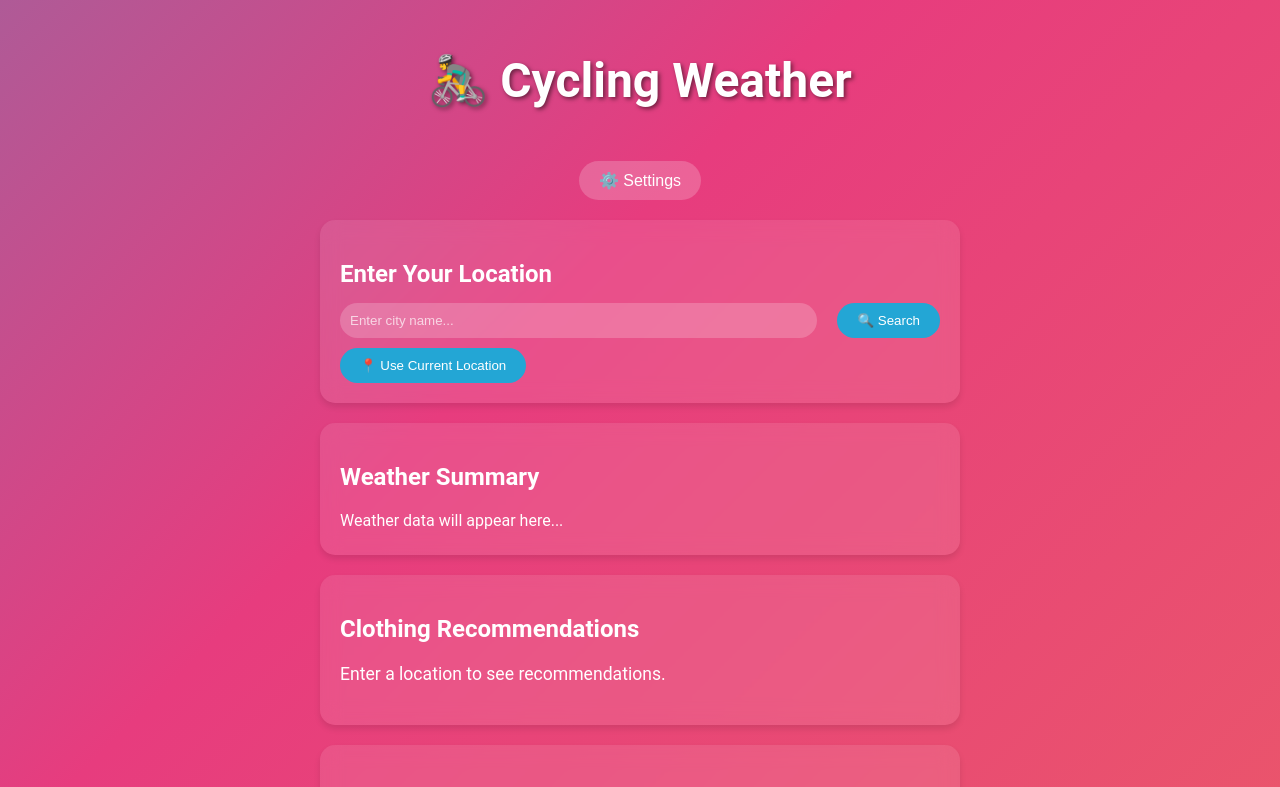
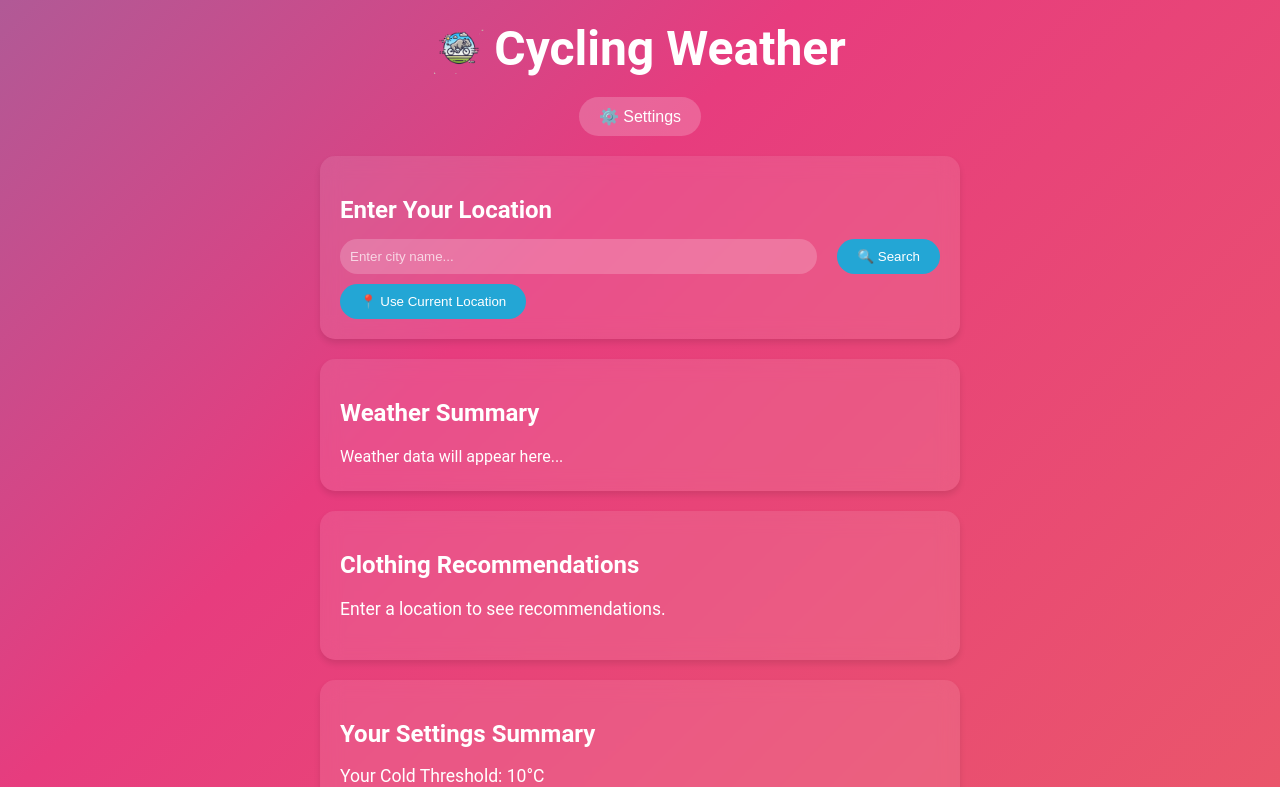
Before and after one commit to andrewweddell/andrewweddell.github.io, a React (Create React App) app: page / in a window 1280 px wide. Shown: the top 787 px of the page. Built offline with nearby package versions, Linux system fonts and the light colour scheme; no server answers.

Commit message:
New logo

```diff
--- a/src/components/Home.js
+++ b/src/components/Home.js
@@ -4,7 +4,7 @@ import Modal from 'react-modal';
 import { ThresholdContext } from '../context/ThresholdContext';
 import Settings from './Settings';
 import styles from './Home.module.scss';
-
+import logo from '../images/logo.png';
 
 Modal.setAppElement('#root'); // To prevent accessibility-related warnings
 
@@ -15,6 +15,7 @@ const Home = () => {
   const [clothingRecommendation, setClothingRecommendation] = useState('');
   const [isSettingsOpen, setIsSettingsOpen] = useState(false);
   const { coldThreshold, warmThreshold } = useContext(ThresholdContext);
+  const [displayedLocation, setDisplayedLocation] = useState('');
 
   const API_KEY = 'a5705087624892d6a318bbd822abe8ec';
 
@@ -125,8 +126,19 @@ const Home = () => {
       .then((response) => {
         if (response.data.length > 0) {
           const { lat, lon, name, country } = response.data[0];
-          fetchWeatherData(lat, lon);
-          setLocation(`${name}, ${country}`);
+          axios
+            .get(
+              `https://api.openweathermap.org/data/2.5/weather?lat=${lat}&lon=${lon}&units=metric&appid=${API_KEY}`
+            )
+            .then((weatherResponse) => {
+              setWeatherData(weatherResponse.data);
+              generateClothingRecommendation(weatherResponse.data);
+              setLocation(`${name}, ${country}`);
+              setDisplayedLocation(`${name}, ${country}`);
+            })
+            .catch((error) => {
+              setError('Failed to fetch weather data');
+            });
         } else {
           setError('Location not found. Please try another city name.');
         }
@@ -139,7 +151,10 @@ const Home = () => {
   return (
     <div className={styles.homeContainer}>
       <header className={styles.header}>
-        <h1>🚴‍♂️ Cycling Weather</h1>
+        <div className={styles.titleContainer}>
+          <img src={logo} alt="Weather App Logo" className={styles.logo} />
+          <h1>Cycling Weather</h1>
+        </div>
       </header>
       <button className={styles.settingsButton} onClick={() => setIsSettingsOpen(true)}>⚙️ Settings</button>
       <section className={styles.section}>
@@ -162,7 +177,7 @@ const Home = () => {
         <div className={styles.weatherDetails}>
           {weatherData ? (
             <>
-              <h3 className={styles.locationName}>{location}</h3>
+              <h3 className={styles.locationName}>{displayedLocation}</h3>
               <div className={styles.weatherIcon}>
                 {getWeatherIcon(weatherData.weather[0].main)}
               </div>
--- a/src/components/Home.module.scss
+++ b/src/components/Home.module.scss
@@ -20,11 +20,23 @@
 .header {
   text-align: center;
   margin-bottom: 20px;
+}
 
-  h1 {
-    font-size: 2.5rem;
-    text-shadow: 2px 2px 4px rgba(0,0,0,0.5);
-  }
+.titleContainer {
+  display: flex;
+  align-items: center;
+  justify-content: center;
+}
+
+.logo {
+  width: 30px; // Adjust this value to make the logo smaller or larger
+  height: auto;
+  margin-right: 10px;
+}
+
+h1 {
+  font-size: 2rem; // Adjust this value as needed
+  margin: 0; // Remove default margin
 }
 
 .settingsButton {
@@ -138,10 +150,6 @@
   margin-bottom: 10px;
 }
 
-h1 {
-  font-size: 2rem;
-}
-
 h2 {
   font-size: 1.5rem;
 }
@@ -188,3 +196,19 @@ p {
   margin-bottom: 10px;
   text-align: center;
 }
+
+.logo {
+  width: 50px; // Adjust as needed
+  height: auto;
+  margin-right: 10px;
+}
+
+@media (max-width: 768px) {
+  .logo {
+    width: 24px; // Even smaller on mobile devices
+  }
+
+  h1 {
+    font-size: 1.5rem; // Smaller font size on mobile devices
+  }
+}
```
Also changed, not shown: src/images/logo.png (added).
